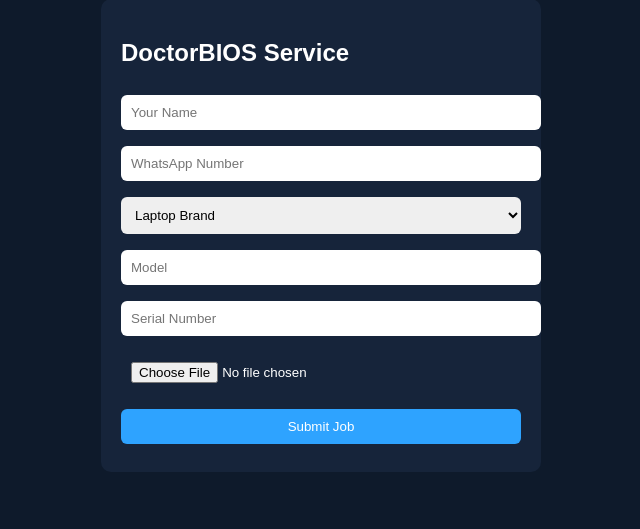
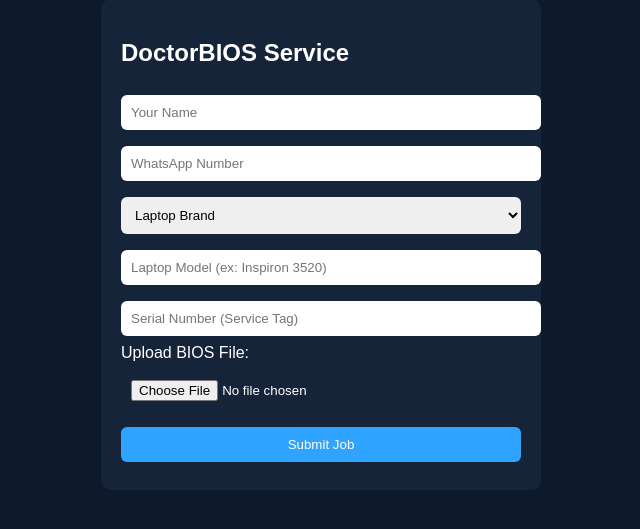
Before and after one commit to alihabosh/DoctorBIOS, a Flask app: page / in a window 1280 px wide. Shown: the part 81-610 px from the top of the page, without its empty margins (319-959 px from the left). Run offline with Flask 3, Linux system fonts and the light colour scheme.

Commit message:
update bios form

```diff
--- a/templates/index.html
+++ b/templates/index.html
@@ -1,4 +1,3 @@
-
 <!DOCTYPE html>
 <html>
 <head>
@@ -6,10 +5,14 @@
 <title>DoctorBIOS Upload</title>
 <link rel="stylesheet" href="{{ url_for('static', filename='style.css') }}">
 </head>
+
 <body>
 <div class="container">
+
 <h2>DoctorBIOS Service</h2>
+
 <form action="/upload" method="POST" enctype="multipart/form-data" class="upload-form">
+
 <input type="text" name="name" placeholder="Your Name" required>
 <input type="text" name="whatsapp" placeholder="WhatsApp Number" required>
 
@@ -35,12 +38,17 @@
 <option>Intel</option>
 </select>
 
-<input type="text" name="model" placeholder="Model" required>
-<input type="text" name="serial" placeholder="Serial Number" required>
-<input type="file" name="bios" required>
+<input type="text" name="model" placeholder="Laptop Model (ex: Inspiron 3520)" required>
+
+<input type="text" name="serial" placeholder="Serial Number (Service Tag)" required>
+
+<label>Upload BIOS File:</label>
+<input type="file" name="bios" accept=".bin,.fd,.rom,.cap,.exe" required>
 
 <button type="submit">Submit Job</button>
+
 </form>
+
 </div>
 </body>
 </html>
```
Also changed, not shown: requirements.txt (+61 -2 lines).
